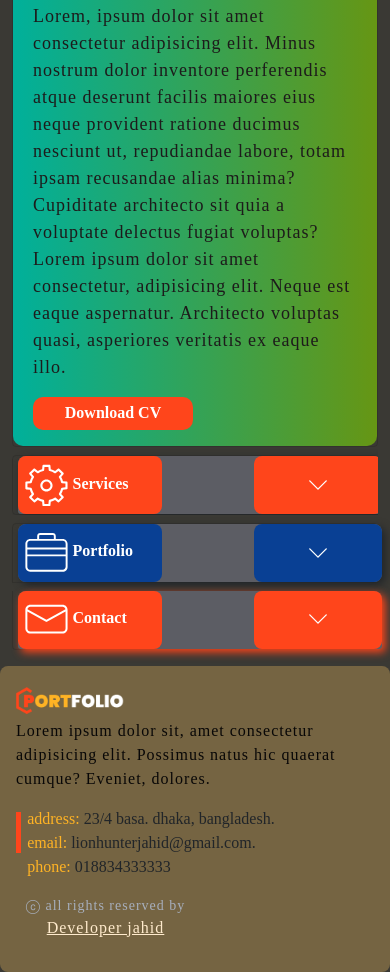
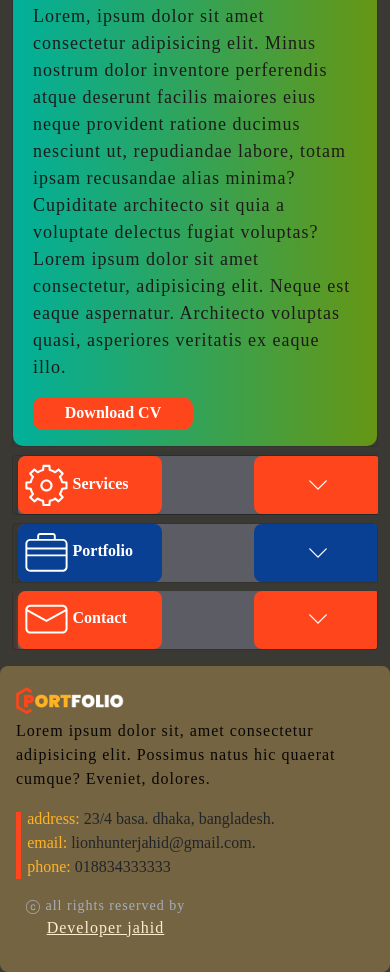
Before and after one commit to jahid-22/new_portfolio, a plain HTML site: page index.html in a window 390 px wide. Shown: the part 1281-2253 px from the top of the page. Drawn offline with nearby package versions, Linux system fonts and the light colour scheme.

Commit message:
final-commit

```diff
--- a/css/responsive.css
+++ b/css/responsive.css
@@ -8,6 +8,7 @@
  @media only screen and (min-width:320px) and (max-width:480px) {
   /* HOME PAGE */
   /* HOME PAGE *1*  nav bar */
+
   header{
     overflow-x: hidden;
   }
@@ -115,6 +116,9 @@
     margin-top: 1rem;
   }
   /* portfoli section */
+  .portfolio{
+    overflow-x: hidden;
+  }
   .portfolio .accordion-header .portfolio-title {
     padding: 0.4rem 0.345rem;
     width: 9rem;
@@ -148,6 +152,9 @@
   }
 
    /* contact section */
+   .contact{
+    overflow-x: hidden;
+   }
    .contact button .contact-title {
     padding: 0.4rem 0.345rem;
     width: 9rem;
@@ -159,7 +166,9 @@
     -ms-border-radius: 8px;
     -o-border-radius: 8px;
   }
-
+  footer{
+    overflow-x: hidden;
+  }
   footer .footer-card-1{
     width: 100%;
   }
@@ -174,6 +183,15 @@
   }
   footer .footer-card-2 .copy a{
     font-size: 1rem;
+  }
+  footer .container .address::after {
+    content: "";
+    width: 0.3rem;
+    height: 4.2rem;
+    background: var(--primary-color);
+    position: absolute;
+    top: 5px;
+    left: 0;
   }
  }
 /* FOR MANAGING ABOUT CARD & DISCS  */
--- a/index.html
+++ b/index.html
@@ -5,6 +5,7 @@
     <meta http-equiv="X-UA-Compatible" content="IE=edge" />
     <meta name="viewport" content="width=device-width, initial-scale=1.0" />
     <title>Portfolio</title>
+    <link rel="shortcut icon" href="./images/favicon.png" type="image/x-icon">
     <!-- bootstrap css links -->
     <link rel="stylesheet" href="./css/bootstrap.min.css" />
     <!-- font awesome css links  -->
@@ -461,12 +462,12 @@
                           <div class="col-12 col-md-6 col-lg-4 mt-sm-1 ">
                             <div class="card">
                               <div class="imgbox">
-                                <img src="./images/portfolio/e-shchool.png" alt="e-scholl">
+                                <img src="./images/portfolio/travell.png" alt="travell">
                               </div>
                               <div class="content">
-                                <h4>e-scholl</h4>
+                                <h4>travelling</h4>
                                 <p>Lorem ipsum, dolor sit amet consectetur adipisicing elit. Similique delectus dolorum debitis assumenda consectetur accusamus reprehenderit corrupti ducimus nobis aspernatur.</p>
-                                <a target="_blank" href="https://jahid-22.github.io/E-school/" class="main-btn">Click</a>
+                                <a target="_blank" href="https://jahid-22.github.io/travelling/" class="main-btn">Click</a>
                               </div>
                             </div>
                           </div>
```
